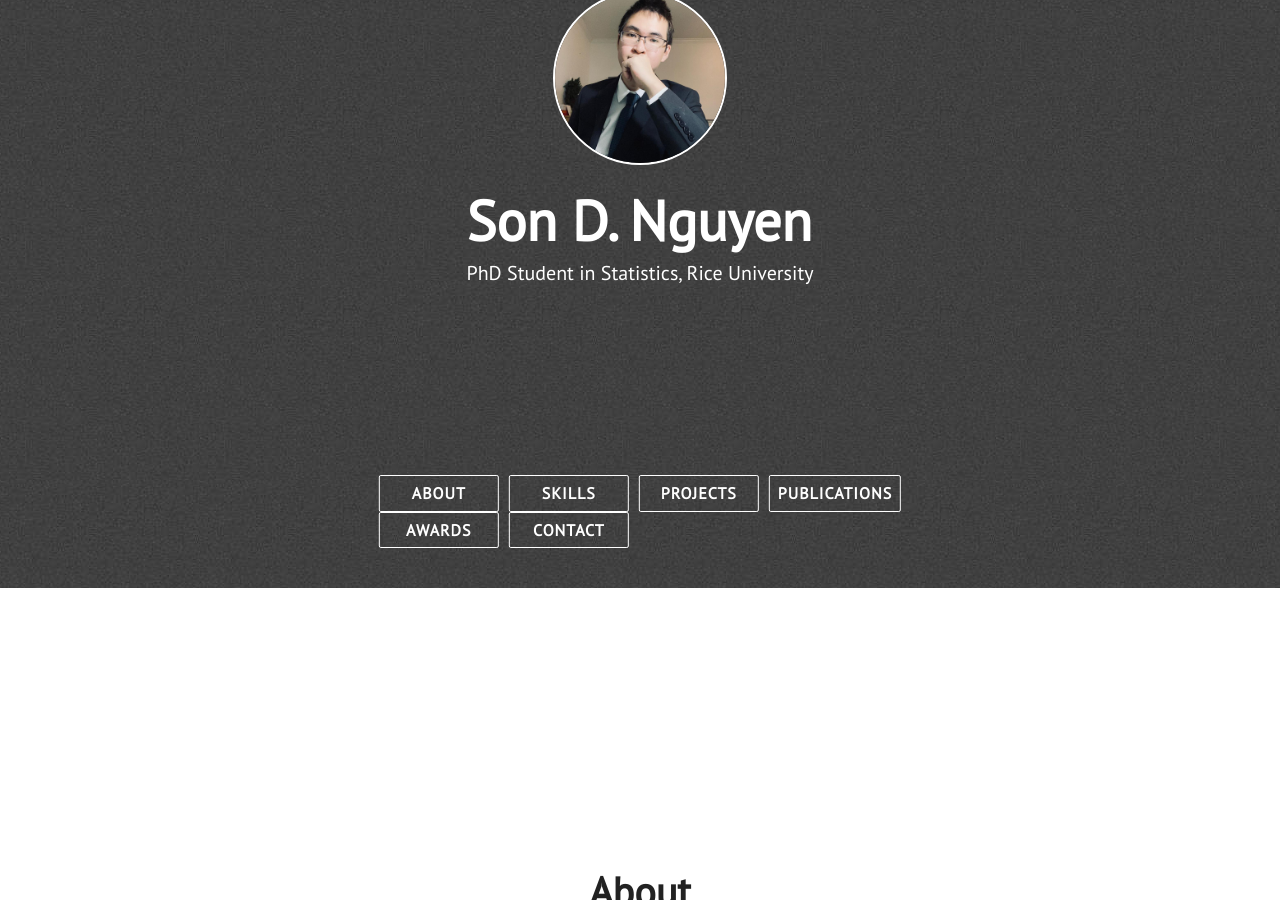
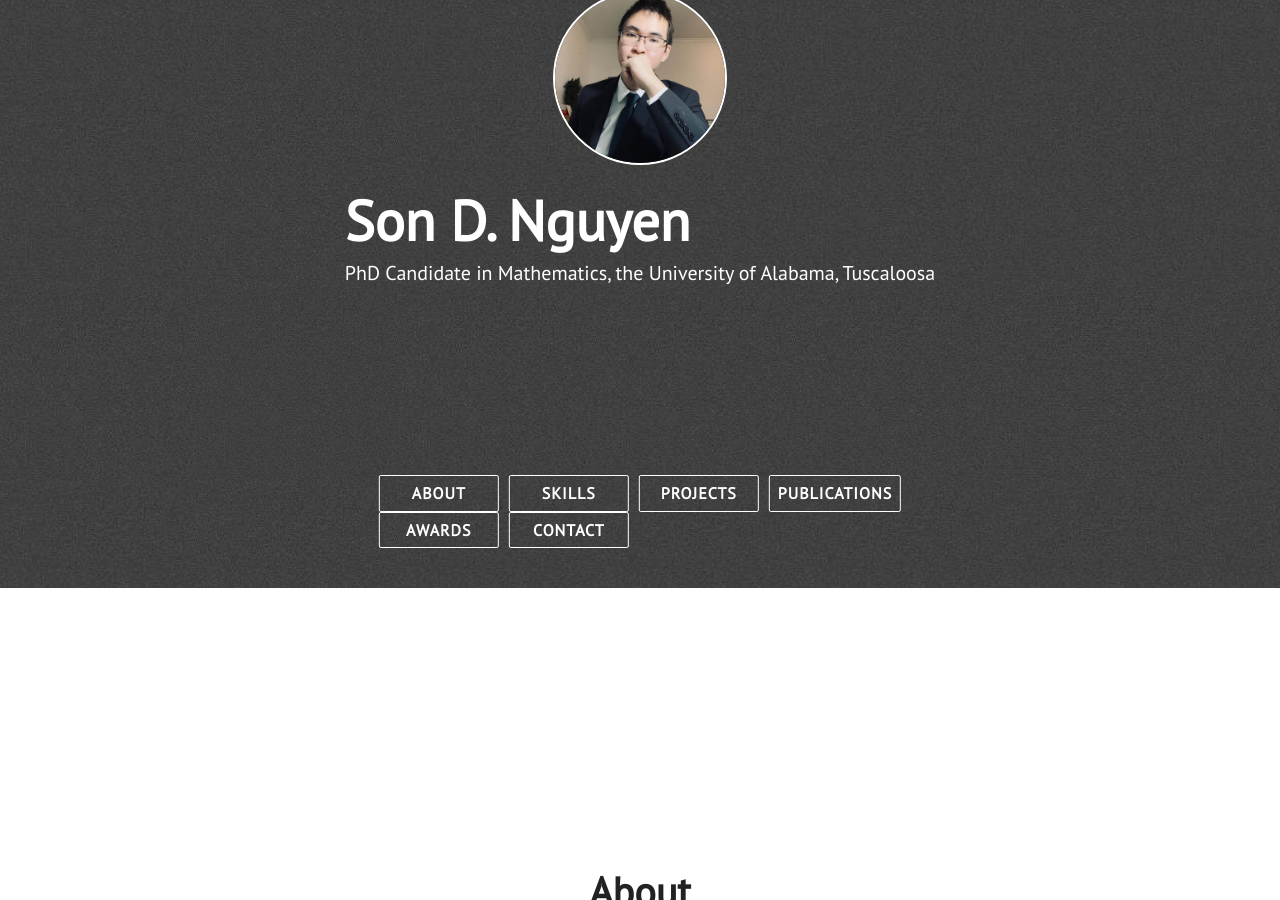
Before and after one commit to nguyendangson/sondangnguyen, a Jekyll site: the page built from index.html, in a window 1280 px wide and 900 px high, scrolled down 312 px. Built offline with Jekyll 4.4.1, drawn with Linux system fonts in a browser that asks for light colours; nearby versions of some CDN libraries.

Commit message:
Update _config.yml

```diff
--- a/_config.yml
+++ b/_config.yml
@@ -1,5 +1,5 @@
 title: Son D. Nguyen
-description: PhD Student in Statistics, Rice University
+description: PhD Candidate in Mathematics, the University of Alabama, Tuscaloosa
 site_title: '@hn17 - Nam H Nguyen'
 
 # Build settings
```
